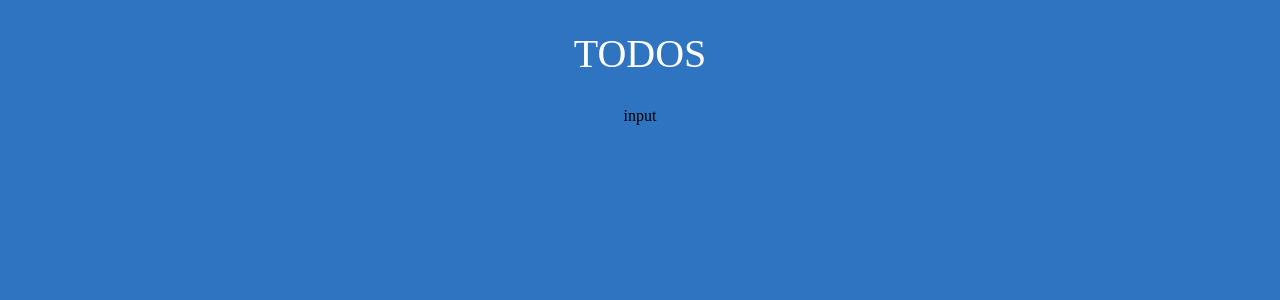
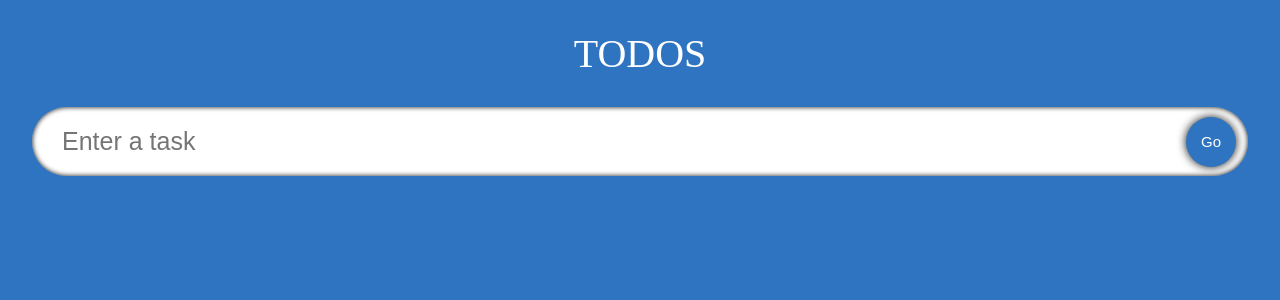
Before and after one commit to wYuYw/simple-todo, a React (Create React App) app: page / in a window 1280 px wide. Shown: the top 300 px of the page. Built offline with nearby package versions, Linux system fonts and the light colour scheme; the HTML template or start-up script is replaced by a standard one; a web font is replaced by a local one.

Commit message:
create InputField

```diff
--- a/src/App.tsx
+++ b/src/App.tsx
@@ -1,12 +1,17 @@
-import React from 'react';
+import React, { useState } from 'react';
 import './App.scss';
-import InputField from './components/InputField';
+import InputField from './components/InputField/InputField';
 
 const App: React.FC = () => {
+
+  const [todo, setTodo] = useState<string>("");
+
+  console.log(todo);
+
   return (
     <div className="App">
       <span className='heading'>Todos</span>
-      <InputField />
+      <InputField todo={todo} setTodo={setTodo} />
     </div>
   );
 };
--- a/src/components/InputField.tsx
+++ /dev/null
@@ -1,9 +0,0 @@
-import React from 'react'
-
-const input = () => {
-  return (
-    <div>input</div>
-  )
-}
-
-export default input
--- /dev/null
+++ b/src/components/InputField/InputField.scss
@@ -0,0 +1,42 @@
+.input {
+    display: flex;
+    width: 95%;
+    position: relative;
+    align-items: center;
+}
+
+.input__box {
+    width: 100%;
+    border-radius: 50px;
+    padding: 20px 30px;
+    font-size: 25px;
+    border: none;
+    transition: 0.2s;
+    box-shadow: inset 0 0 5px var(--eleBase-color);
+
+    &:focus {
+        box-shadow: 0 0 10px 1000px rgba(0, 0, 0, 0.5);
+        outline: none;
+    }
+}
+
+.input__submit {
+    position: absolute;
+    width: 50px;
+    height: 50px;
+    margin: 12px;
+    border-radius: 50px;
+    right: 0px;
+    border: none;
+    font-size: 15px;
+    background-color: var(--bgBase-color);
+    color: var(--fontBase-color);
+    transition: 0.2s all;
+    box-shadow: 0 0 10px var(--eleBase-color);
+
+    &:hover {
+        background-color: #388ae2;
+        transform: scale(1.1);
+        box-shadow: 0 0 5px var(--eleBase-color);
+    }
+}
--- /dev/null
+++ b/src/components/InputField/InputField.tsx
@@ -0,0 +1,26 @@
+import React from 'react';
+import './InputField.scss';
+
+interface Props {
+  todo: string;
+  setTodo: React.Dispatch<React.SetStateAction<string>>;
+}
+
+const InputField: React.FC<Props> = ({ todo, setTodo }) => {
+  return (
+    <form className="input">
+      <input
+        type="input"
+        value={todo}
+        onChange={(e) => setTodo(e.target.value)}
+        placeholder="Enter a task"
+        className="input__box"
+      />
+      <button className="input__submit" type="submit">
+        Go
+      </button>
+    </form>
+  );
+};
+
+export default InputField;
--- a/src/index.css
+++ b/src/index.css
@@ -5,6 +5,7 @@
 
     --bgBase-color: #2f74c0;
     --fontBase-color: #ffffff;
+    --eleBase-color: #121212;
 }
 
 html {
```
